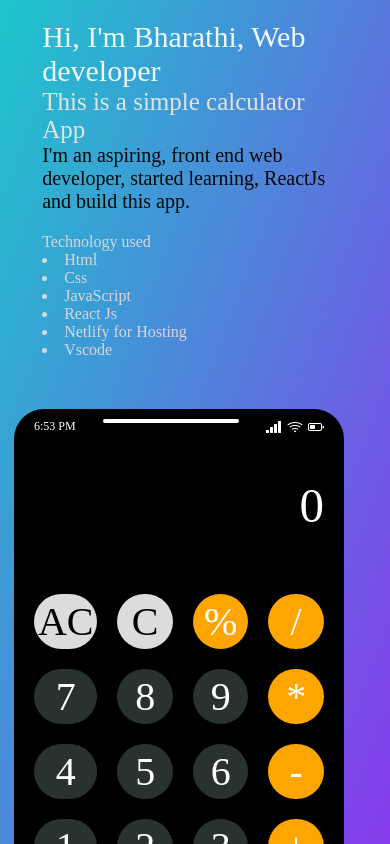
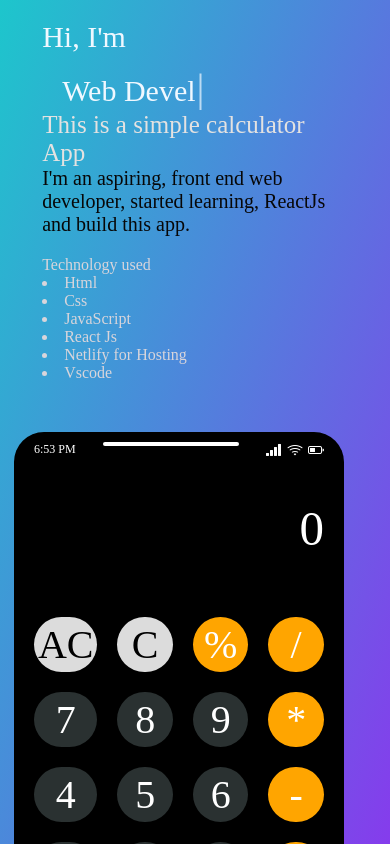
Before and after one commit to bharathi20/Calci-ReactJS, a React (Create React App) app: page / in a window 390 px wide. Shown: the top 844 px of the page. Built offline with nearby package versions, Linux system fonts and the light colour scheme.

Commit message:
overflow added in value

```diff
--- a/src/App.css
+++ b/src/App.css
@@ -6,15 +6,13 @@
 }
 html{
   height: 100%;
-
-    background-image: linear-gradient(to bottom right, rgb(29, 198, 204),rgb(145, 44, 240));
-    background-size:     cover;                      /* <------ */
-    background-repeat:   no-repeat;
-    background-position: center center;
+  background-image: linear-gradient(to bottom right, rgb(29, 198, 204),rgb(145, 44, 240));
+  background-size:     cover;                      /* <------ */
+  background-repeat:   no-repeat;
+  background-position: center center;
 
 
 }
-
 
 .main{
   display: flex;
@@ -94,6 +92,7 @@ html{
     text-align: right;
     padding-right:20px;
     right: 8px;
+    overflow:hidden;
     font-size: 49px;
     margin-top: 30px;
     /* position:relative; */
@@ -173,14 +172,13 @@ html{
      max-width: 100vw;
    }
 
-
    .heading{
     display: flex;
     flex-direction: column;
 
   }
 
-  .h11, .Typewriter__wrapper{
+  .introText, .Typewriter__wrapper{
   font-size: 30px;
   width: 100%;
   min-width: 50%;
@@ -189,16 +187,11 @@ html{
   padding: 0;
   }
 
-
-
   .Typewriter{
     text-align: start;
     margin: 0;
-
     padding: 0 0 0 20px;
   }
-
-
 
   .subHeading{
     font-size: 25px;
--- a/src/App.js
+++ b/src/App.js
@@ -9,11 +9,6 @@ export default function App() {
   let [time,settime]        =  useState(null)
 
   // useEffect(()=>{},[value,time])
-  // var toptext = new Typewriter('#typewriter', {
-  //   strings: ['Hello', 'World'],
-  //   autoStart: true,
-  // });
-  // console.log(toptext)
 
   function init(event)
   {
@@ -90,14 +85,14 @@ export default function App() {
     <div className='main'>
       <div className='leftside'>
         <div className='heading'>
-          <div className="h11">Hi, I'm Bharathi, Web developer</div>
-          {/* <Typewriter
+          <div className="introText">Hi, I'm </div>
+          <Typewriter
           options={{
           strings:  ['Bharathi',' Web Developer'],
           autoStart: true,
           loop: true,
           }}
-          /> */}
+          />
 
 
         </div>
```
